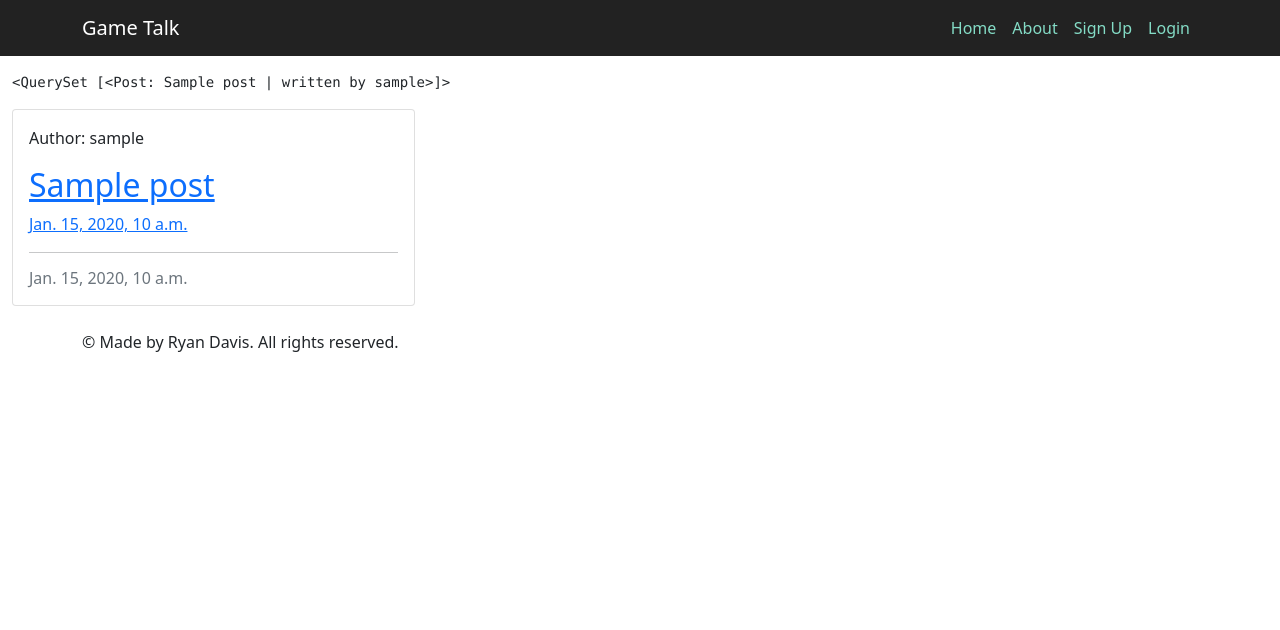
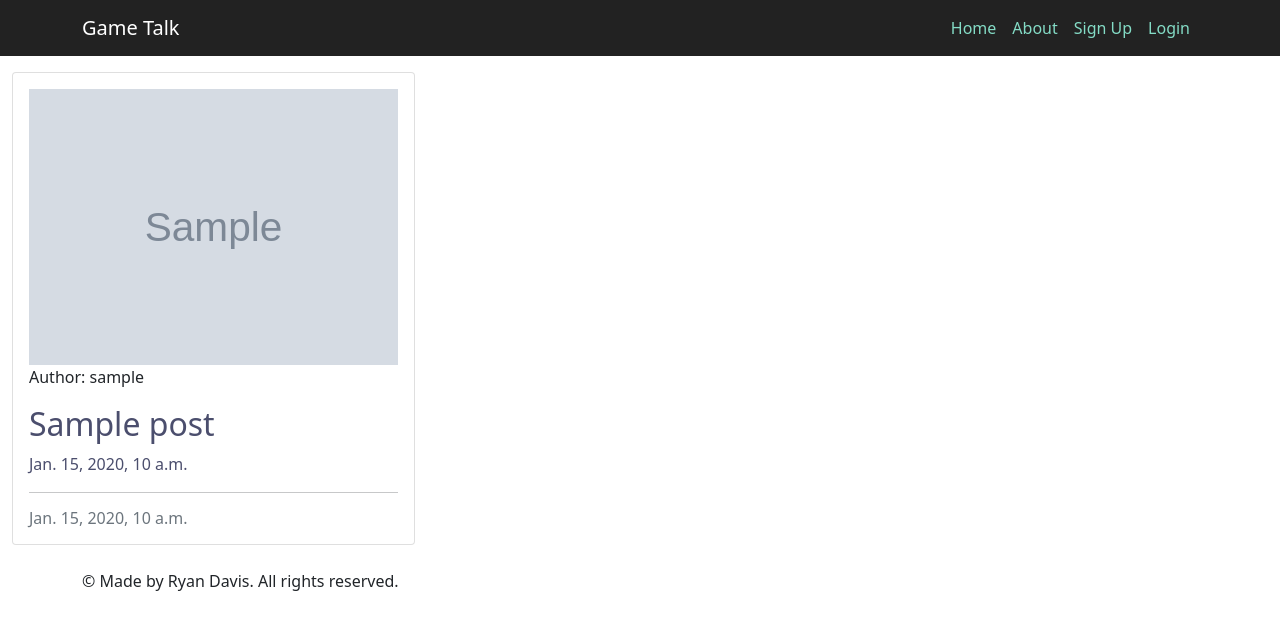
Before and after one commit to ryan-a-davis365/game-talk, a Django app: page /home/ in a window 1280 px wide. Shown: the top 630 px of the page. Run offline with Django 5.2, Linux system fonts and the light colour scheme; tables that the repository leaves empty hold one stand-in row (values such as "Sample post"); grey boxes marked "Sample" are stand-in pictures.

Commit message:
feat: started editing the css for posts on the home page

```diff
--- a/gametalk/settings.py
+++ b/gametalk/settings.py
@@ -19,6 +19,9 @@ if os.path.isfile('env.py'):
 # Build paths inside the project like this: BASE_DIR / 'subdir'.
 BASE_DIR = Path(__file__).resolve().parent.parent
 TEMPLATES_DIR = os.path.join(BASE_DIR, 'templates')
+
+MEDIA_URL = '/media/'
+MEDIA_ROOT = os.path.join(BASE_DIR, 'media')
 
 
 # Quick-start development settings - unsuitable for production
--- a/gametalk/urls.py
+++ b/gametalk/urls.py
@@ -16,9 +16,14 @@ Including another URLconf
 """
 from django.contrib import admin
 from django.urls import path, include
+from django.conf import settings
+from django.conf.urls.static import static
 
 urlpatterns = [
     path("home/", include("home.urls")),
     path('summernote/', include('django_summernote.urls')),
     path('admin/', admin.site.urls),
 ]
+
+if settings.DEBUG:
+    urlpatterns += static(settings.MEDIA_URL, document_root=settings.MEDIA_ROOT)
--- a/home/admin.py
+++ b/home/admin.py
@@ -6,7 +6,7 @@ from django_summernote.admin import SummernoteModelAdmin
 @admin.register(Post)
 class PostAdmin(SummernoteModelAdmin):
 
-    list_display = ('title', 'slug', 'created_on', 'status')
+    list_display = ('image', 'title', 'slug', 'created_on', 'status')
     search_fields = ['title', 'description']
     list_filter = ('status','created_on')
     prepopulated_fields = {'slug': ('title',)}
--- a/home/models.py
+++ b/home/models.py
@@ -17,6 +17,7 @@ class Post(models.Model):
     developer = models.CharField(max_length=100, default='Unknown')
     created_by = models.ForeignKey(User, on_delete=models.CASCADE, related_name='home_posts')
     updated_on = models.DateTimeField(auto_now=True)
+    image = models.ImageField(upload_to='images/', blank=True, null=True)
 
     class Meta:
         ordering = ["-created_on"]
--- a/home/templates/home/index.html
+++ b/home/templates/home/index.html
@@ -5,13 +5,14 @@
     <div class="row">
         <div class="col-12 mt-3 left">
             <div class="row">
-                <!-- Debugging information -->
-                <pre>{{ post_list }}</pre>
                 {% for post in post_list %}
                 <div class="col-md-4">
                     <div class="card mb-4">
                         <div class="card-body">
                             <div class="image-container">
+                                {% if post.image %}
+                                <img src="{{ post.image.url }}" class="img-fluid" alt="{{ post.title }}">
+                                {% endif %}
                                 <div class="image-flash">
                                     <p class="author">Author: {{ post.created_by }}</p>
                                 </div>
--- a/static/css/style.css
+++ b/static/css/style.css
@@ -11,3 +11,8 @@
 .navbar-nav .nav-link:hover {
     color: #ffff !important; /* Change hover color */
 }
+
+.post-link {
+    text-decoration: none;
+    color: #4B4E6D;
+}
```
Also changed, not shown: home/migrations/0008_post_image_alter_post_developer_alter_post_genre_and_more.py (added), media/images/default.jpg (added).
